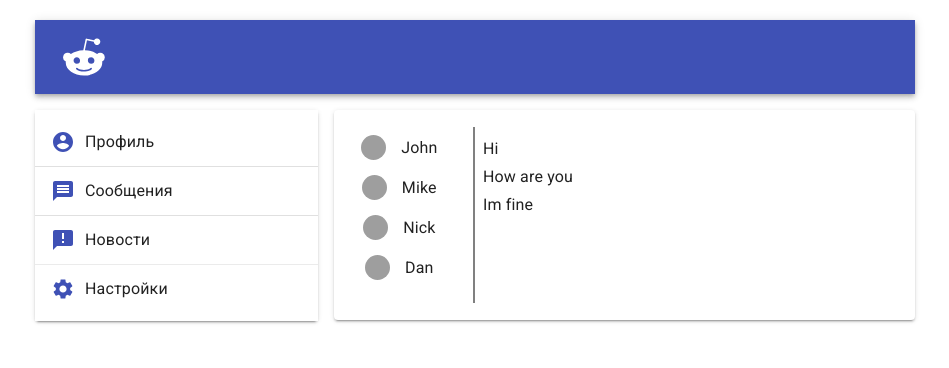
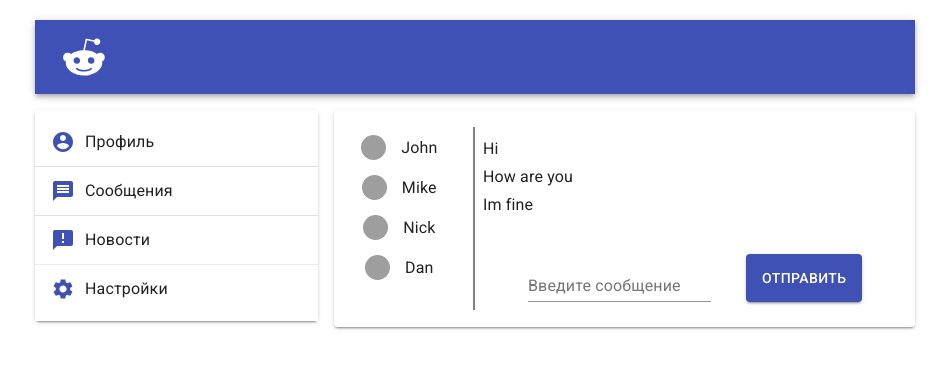
Before and after one commit to zionjke/socn-inkubator, a React (Create React App) app: page /dialogs in a window 1280 px wide. Shown: the top 368 px of the page, without its empty margins (165-1114 px from the left). Built offline with nearby package versions, Linux system fonts and the light colour scheme; grey boxes are pictures that could not be loaded.

Commit message:
Lesson 32 - flux pt1

```diff
--- a/src/App.tsx
+++ b/src/App.tsx
@@ -5,16 +5,18 @@ import {Home} from "./pages/Home";
 import {StateType} from "./types/types";
 
 
+
 type Props = {
-    state: StateType
+    state: StateType,
+    addNewPost: (postMessage:string) => void
 }
 
-const App: React.FC<Props> = ({state}) => {
+const App: React.FC<Props> = ({state,addNewPost}) => {
     return (
         <div className="App">
             <Switch>
                 <Route path={'/'}
-                       render={() => <Home state={state}/>}/>
+                       render={() => <Home addNewPost={addNewPost} state={state}/>}/>
             </Switch>
         </div>
     );
--- a/src/components/Posts/Posts.tsx
+++ b/src/components/Posts/Posts.tsx
@@ -2,12 +2,13 @@ import {Button, makeStyles, TextField, Typography} from '@material-ui/core';
 import * as React from 'react';
 import {Post} from "./Post";
 import {PostType} from "../../types/types";
+import {ChangeEvent, useState} from "react";
+
 
 type Props = {
     posts: Array<PostType>
+    addNewPost: (postMessage:string) => void
 };
-
-
 
 const useStyles = makeStyles((theme) => ({
     myPosts: {
@@ -29,17 +30,34 @@ const useStyles = makeStyles((theme) => ({
     }
 }));
 
-export const Posts:React.FC<Props> = ({posts}) => {
+export const Posts: React.FC<Props> = ({posts,addNewPost}) => {
     const classes = useStyles();
+    const [messageBody, setMessageBody] = useState<string>('')
+
+    const onSetMessageBody = (e: ChangeEvent<HTMLTextAreaElement>) => {
+        setMessageBody(e.currentTarget.value)
+    }
+
+    const onClickAddPost = () => {
+        addNewPost(messageBody)
+    }
+
     return (
         <div className={classes.myPosts}>
             <Typography color='primary' variant={'h6'}>
                 Мои публикации
             </Typography>
             <div className={classes.form}>
-                <TextField className={classes.formTextField} id="outlined-basic" label="Введите текст"
+                <TextField onChange={onSetMessageBody}
+                           value={messageBody}
+                           className={classes.formTextField}
+                           id="outlined-basic"
+                           label="Введите текст"
                            variant="outlined"/>
-                <Button className={classes.formButton} variant="contained" color="primary">
+                <Button onClick={onClickAddPost}
+                        className={classes.formButton}
+                        variant="contained"
+                        color="primary">
                     Опубликовать
                 </Button>
             </div>
--- a/src/index.tsx
+++ b/src/index.tsx
@@ -4,15 +4,13 @@ import './index.css';
 import App from './App';
 import reportWebVitals from './reportWebVitals';
 import {BrowserRouter} from "react-router-dom";
-import {state} from "./redux/state";
-
-
+import {addNewPost, state} from "./redux/state";
 
 
 ReactDOM.render(
     <React.StrictMode>
         <BrowserRouter>
-            <App state={state}/>
+            <App state={state} addNewPost={addNewPost}/>
         </BrowserRouter>
     </React.StrictMode>,
     document.getElementById('root')
--- a/src/pages/Dialogs.tsx
+++ b/src/pages/Dialogs.tsx
@@ -1,4 +1,4 @@
-import {Grid} from '@material-ui/core';
+import {Button, Grid, TextField} from '@material-ui/core';
 import {makeStyles} from '@material-ui/core';
 import * as React from 'react';
 import {Dialog} from "../components/Dialog";
@@ -23,6 +23,14 @@ const useStyles = makeStyles((theme) => ({
     },
     dialogsUsers: {
         borderRight: '2px solid gray'
+    },
+    messagesActions: {
+        display: 'flex',
+        marginTop: 35,
+        marginLeft: 45
+    },
+    messagesActionsButton: {
+        marginLeft: 35
     }
 }));
 
@@ -50,6 +58,18 @@ export const Dialogs: React.FC<Props> = ({state}) => {
                                      message={m.message}/>
                         ))
                     }
+                    <div className={classes.messagesActions}>
+                        <TextField
+                            id="outlined-basic"
+                            label="Введите сообщение"
+                            variant="standard"/>
+                        <Button
+                            className={classes.messagesActionsButton}
+                            variant="contained"
+                            color="primary">
+                            Отправить
+                        </Button>
+                    </div>
                 </Grid>
             </Grid>
         </div>
--- a/src/pages/Home.tsx
+++ b/src/pages/Home.tsx
@@ -9,6 +9,7 @@ import {StateType} from "../types/types";
 
 type Props = {
     state:StateType
+    addNewPost: (postMessage:string) => void
 };
 
 const useStyles = makeStyles((theme) => ({
@@ -17,7 +18,7 @@ const useStyles = makeStyles((theme) => ({
     },
 }));
 
-export const Home: React.FC<Props> = ({state}) => {
+export const Home: React.FC<Props> = ({state,addNewPost}) => {
 
     const classes = useStyles();
     return (
@@ -33,7 +34,7 @@ export const Home: React.FC<Props> = ({state}) => {
                 </Grid>
                 <Grid item xs={8}>
                     <Paper elevation={2}>
-                        <Route exact path='/profile' render={() => <Profile state={state.profilePage}/>}/>
+                        <Route exact path='/profile' render={() => <Profile addNewPost={addNewPost} state={state.profilePage}/>}/>
                         <Route path='/dialogs' render={() => <Dialogs state={state.messagesPage}/>}/>
                     </Paper>
                 </Grid>
--- a/src/pages/Profile.tsx
+++ b/src/pages/Profile.tsx
@@ -8,6 +8,7 @@ import { ProfilePageType } from '../types/types';
 
 type Props = {
     state:ProfilePageType
+    addNewPost: (postMessage:string) => void
 };
 
 
@@ -37,13 +38,14 @@ const useStyles = makeStyles((theme) =>
     }),
 );
 
-export const Profile:React.FC<Props> = ({state}) => {
+export const Profile:React.FC<Props> = ({state,addNewPost}) => {
     const {posts} = state
     const classes = useStyles();
+
     return (
         <div className={classes.profile}>
             <ProfileInfo avatarLink={avatarLink}/>
-            <Posts posts={posts}/>
+            <Posts addNewPost={addNewPost} posts={posts}/>
         </div>
     );
 };
--- a/src/redux/state.ts
+++ b/src/redux/state.ts
@@ -1,4 +1,4 @@
-import {StateType} from "../types/types";
+import {PostType, StateType} from "../types/types";
 
 export let state: StateType = {
     profilePage: {
@@ -33,3 +33,12 @@ export let state: StateType = {
         ]
     }
 }
+
+export const addNewPost = (postMessage: string) => {
+    let newPost: PostType = {
+        id: 3,
+        likesCount: 5,
+        message: postMessage
+    }
+    state.profilePage.posts.push(newPost)
+}
```
